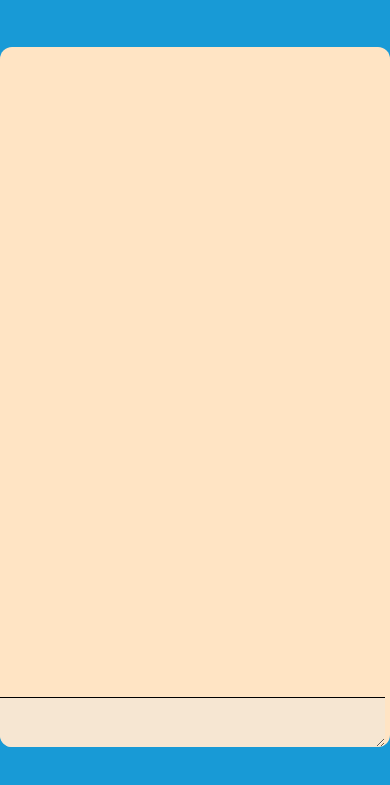
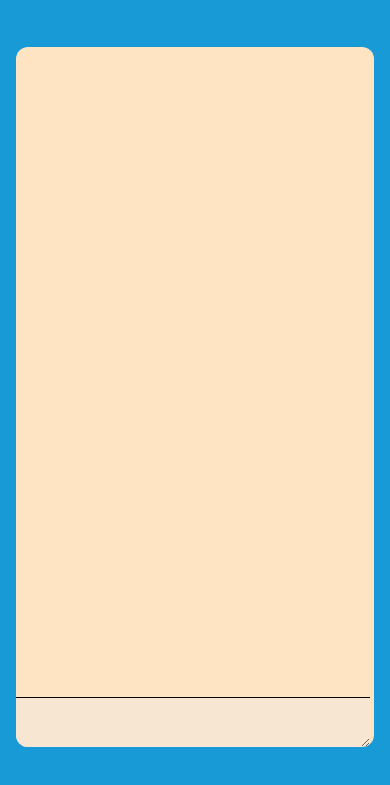
Before and after one commit to Burhanaddinzm/Gemini-API, a plain HTML site: page index.html in a window 390 px wide. Shown: the part 95-880 px from the top of the page. Before the commit the page ends 844 px from the top, so only its background shows below. Drawn offline with Linux system fonts and the light colour scheme.

Commit message:
Added responsive sizes

```diff
--- a/style.css
+++ b/style.css
@@ -33,6 +33,25 @@ button {
   display: flex;
   flex-direction: column;
   position: relative;
+  margin-bottom: 40px;
+}
+
+@media screen and (max-width: 1440px) {
+  .container {
+    max-width: 1280px;
+  }
+}
+
+@media screen and (max-width: 1280px) {
+  .container {
+    max-width: 1024px;
+  }
+}
+
+@media screen and (max-width: 1024px) {
+  .container {
+    width: calc(100% - 2rem);
+  }
 }
 
 h1 {
```
